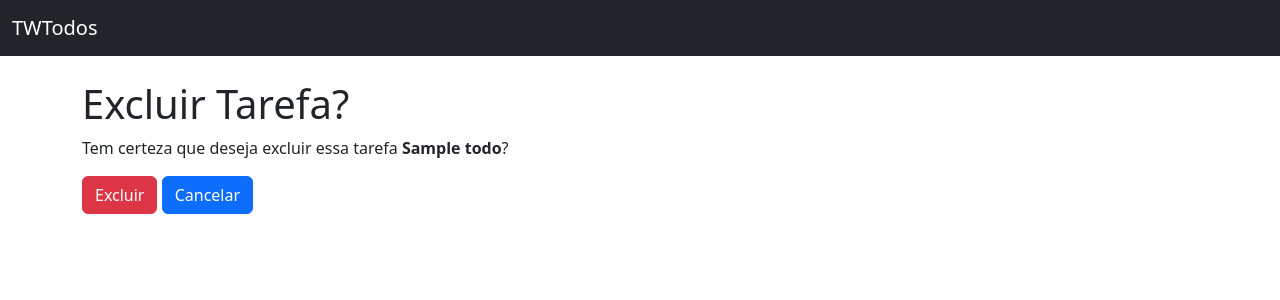
After one commit to saulojustiniano1/twtodos, a Django app: page /delete/1/ in a window 1280 px wide. The commit adds this page. Shown: the top 300 px of the page. Run offline with Django 5.2, Linux system fonts and the light colour scheme; tables that the repository leaves empty hold one stand-in row (values such as "Sample post").

Commit message:
feat: add delete functionality for todos; update views, templates, and URL routing

```diff
--- a/setup/urls.py
+++ b/setup/urls.py
@@ -1,11 +1,12 @@
 from django.contrib import admin
 from django.urls import path
 
-from todos.views import TodoCreateView, TodoListView, TodoUpdateView
+from todos.views import TodoCreateView, TodoDeleteView, TodoListView, TodoUpdateView
 
 urlpatterns = [
     path("admin/", admin.site.urls),
     path("", TodoListView.as_view(), name="todo_list"),
     path("create/", TodoCreateView.as_view(), name="todo_create"),
     path("update/<int:pk>/", TodoUpdateView.as_view(), name="todo_update"),
+    path("delete/<int:pk>/", TodoDeleteView.as_view(), name="todo_delete"),
 ]
--- /dev/null
+++ b/todos/templates/todos/todo_confirm_delete.html
@@ -0,0 +1,17 @@
+{% extends "base.html" %}
+{% block page_title %}
+  Excluir Tarefa
+{% endblock page_title %}
+
+{% block content %}
+  <h1>Excluir Tarefa?</h1>
+
+  <p>Tem certeza que deseja excluir essa tarefa <strong>{{ todo.title }}</strong>?</p>
+
+  <form method="post">
+    {% csrf_token %}
+    <button type="submit" class="btn btn-danger">Excluir</button>
+    <a href="{% url "todo_list" %}" class="btn btn-primary">Cancelar</a>
+  </form>
+
+{% endblock content %}
--- a/todos/templates/todos/todo_list.html
+++ b/todos/templates/todos/todo_list.html
@@ -31,7 +31,7 @@
         <td>
           <a href="#" class="btn btn-primary btn-sm">Concluir</a>
           <a href="{% url "todo_update" pk=todo.pk %}" class="btn btn-secondary btn-sm">Editar</a>
-          <a href="#" class="btn btn-danger btn-sm">Excluir</a>
+          <a href="{% url "todo_delete" pk=todo.pk %}" class="btn btn-danger btn-sm">Excluir</a>
         </td>
       </tr>
       {% endfor %}
--- a/todos/views.py
+++ b/todos/views.py
@@ -1,5 +1,5 @@
 from django.urls import reverse_lazy
-from django.views.generic import CreateView, ListView, UpdateView
+from django.views.generic import CreateView, DeleteView, ListView, UpdateView
 
 from .models import Todo
 
@@ -18,3 +18,8 @@ class TodoUpdateView(UpdateView):
     model = Todo
     fields = ["title", "deadline"]
     success_url = reverse_lazy("todo_list")
+
+
+class TodoDeleteView(DeleteView):
+    model = Todo
+    success_url = reverse_lazy("todo_list")
```
